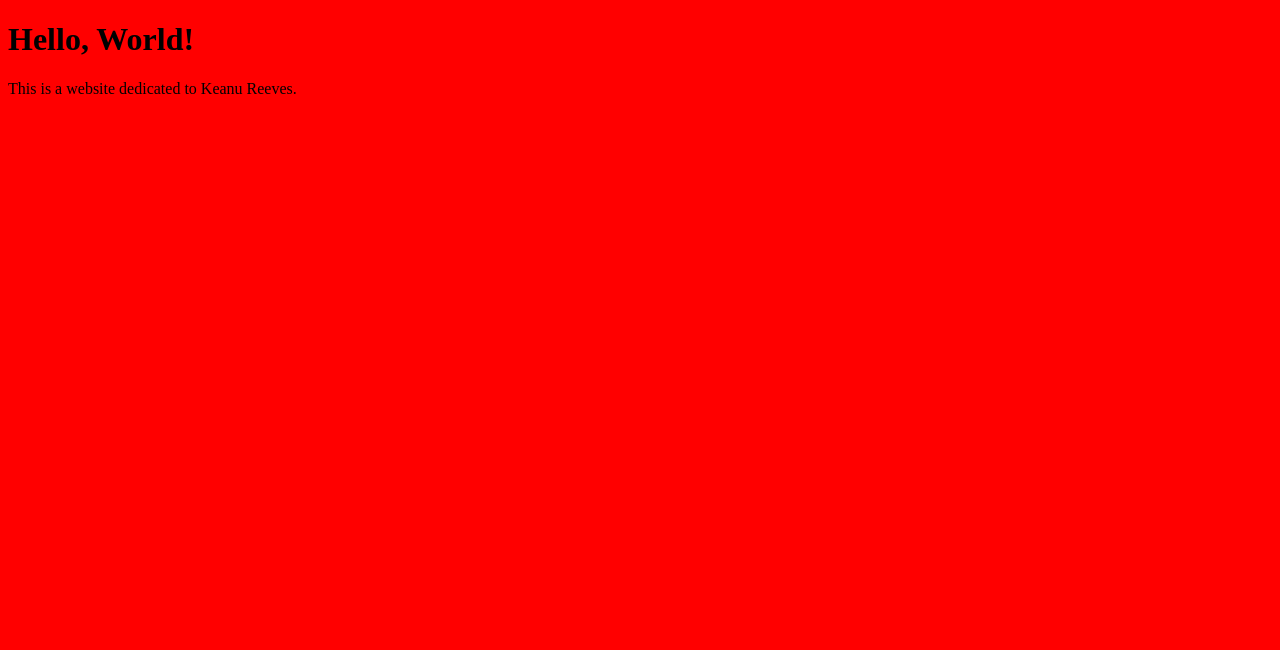
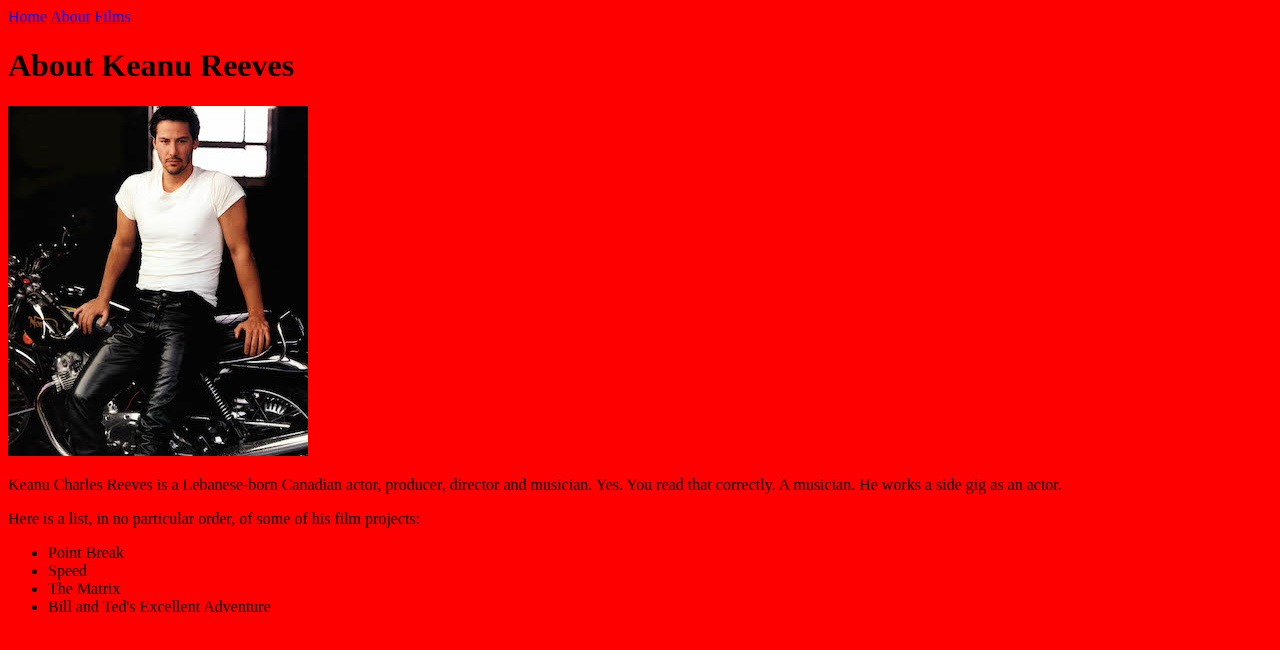
Before and after one commit to npmcdn-to-unpkg-bot/fewd88_oliverquillia, a plain HTML site: page week_01/class02/keanu/index.html in a window 1280 px wide. Drawn offline with Linux system fonts and the light colour scheme; files that its build step writes are made by us from their sources.

Commit message:
updated keanu code from sublime

```diff
--- a/week_01/class02/keanu/index.html
+++ b/week_01/class02/keanu/index.html
@@ -1,11 +1,38 @@
 <!DOCTYPE html>
 <html>
 <head>
+
 <link rel="stylesheet" type="text/css" href="style.css"/>
-	<title>Keanu Reeves Fan Club</title>
+
+
+<meta charset="utf-8">
+<title>About Keanu Reeves</title>
 </head>
+
 <body>
-	<h1>Hello, World!</h1>
-	<p>This is a website dedicated to Keanu Reeves.</p>
+
+
+
+<a href="index.html">Home</a>
+<a href="about.html">About</a>
+<a href="films.html">Films</a>
+
+<h1>About Keanu Reeves</h1>
+
+<img src="keanu.jpg"/>
+
+<p>Keanu Charles Reeves is a Lebanese-born Canadian actor, producer, director and musician. Yes. You read that correctly. A musician. He works a side gig as an actor.</p>
+
+<p>Here is a list, in no particular order, of some of his film projects:</p>
+
+<ul>
+	<li>Point Break</li>
+	<li>Speed</li>
+	<li>The Matrix</li>
+	<li>Bill and Ted's Excellent Adventure</li>
+</ul>
+
+
 </body>
+
 </html>
```
